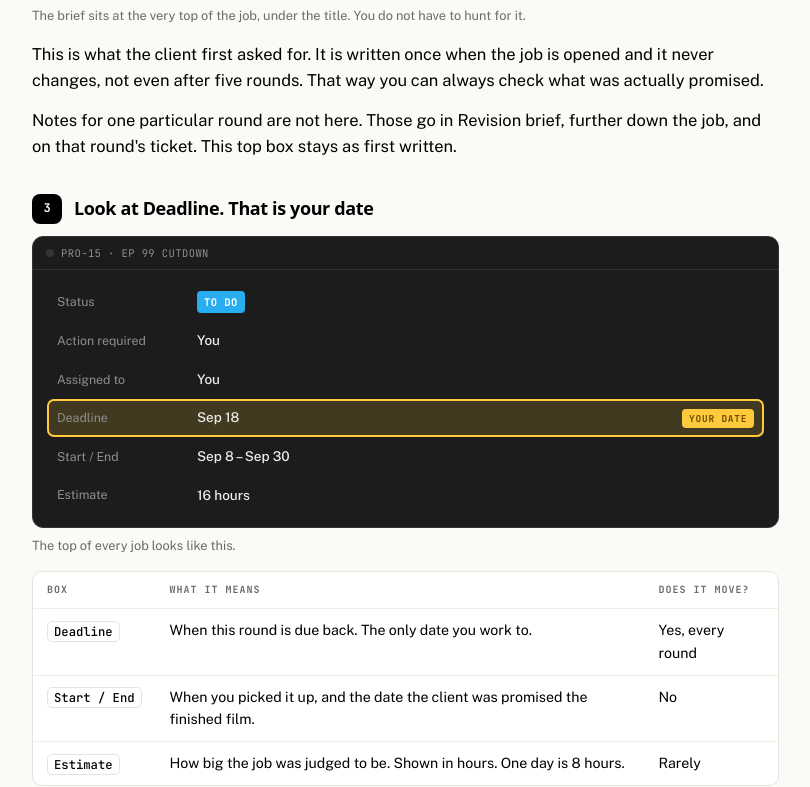
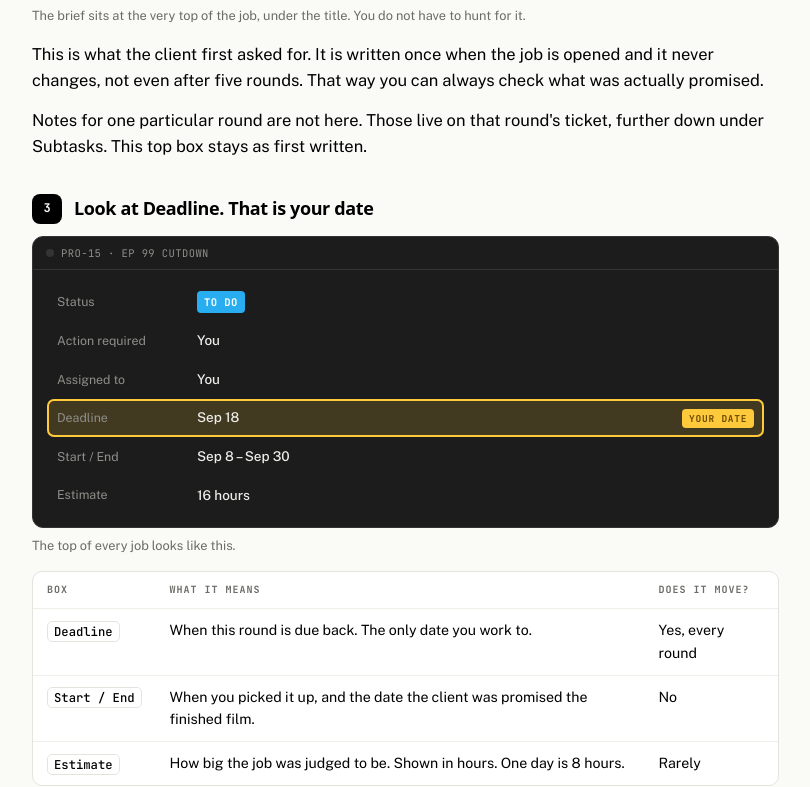
Before and after one commit to planariastudio/planaria-goodday-editor-guide, a plain HTML site: page index.html in a window 1280 px wide. Shown: the part 1921-2708 px from the top of the page, without its empty margins (294-1104 px from the left). Drawn offline with nearby package versions, Linux system fonts and the light colour scheme; a web font is replaced by a local one.

Commit message:
Round notes now live on the round ticket, not on the job

```diff
--- a/index.html
+++ b/index.html
@@ -287,7 +287,7 @@ footer{max-width:var(--maxw);color:var(--muted);font-size:13.4px;padding-top:8px
         <figcaption>The brief sits at the very top of the job, under the title. You do not have to hunt for it.</figcaption>
       </figure>
       <p>This is what the client first asked for. It is written once when the job is opened and it never changes, not even after five rounds. That way you can always check what was actually promised.</p>
-      <p>Notes for one particular round are not here. Those go in <span class="b">Revision brief</span>, further down the job, and on that round's ticket. This top box stays as first written.</p>
+      <p>Notes for one particular round are not here. Those live on that round's ticket, further down under Subtasks. This top box stays as first written.</p>
     </div>
   </div>
 
@@ -621,7 +621,7 @@ footer{max-width:var(--maxw);color:var(--muted);font-size:13.4px;padding-top:8px
         <div class="msg">
           <p class="h">🔁 Changes wanted</p>
           <p><span class="lk b">EP 99 CUTDOWN</span> has come back for changes.</p>
-          <p>What to change is in <span class="b">Revision brief</span> on the job, and on the new ticket underneath it. The date for this round is in <span class="b">Deadline</span>.</p>
+          <p>What to change is on the new ticket underneath the job, in <span class="b">Revision brief</span>. The date for this round is in <span class="b">Deadline</span> on the job.</p>
         </div>
       </figure>
       <p>The status will be one of two things:</p>
@@ -666,7 +666,7 @@ footer{max-width:var(--maxw);color:var(--muted);font-size:13.4px;padding-top:8px
             <p style="margin:0;font-size:12.8px;line-height:1.55">The deadline for this round is on the job, in the box called Deadline. Set this ticket to ROUND DONE when the round is finished.</p>
           </div>
         </div>
-        <figcaption>The notes and the files are on the ticket. The same notes are also in Revision brief on the job, so either place works.</figcaption>
+        <figcaption>Everything for this round is on the ticket: the notes in Revision brief, the files in Files for this round. Nowhere else.</figcaption>
       </figure>
     </div>
   </div>
@@ -739,9 +739,9 @@ footer{max-width:var(--maxw);color:var(--muted);font-size:13.4px;padding-top:8px
       <p>Every round goes back through SENT TO SPV, including client rounds. Your SPV sees it before the client does, every time.</p>
 
       <div class="note dont">
-        <span class="lab">Two briefs, and neither is yours to edit</span>
-        <p>The brief at the top of the job is the original ask. It stays as written for the life of the job. <span class="b">Revision brief</span>, further down, is what to change this round, and your SPV or Julius rewrites it every time the job comes back. Read both. Change neither. If either looks wrong, tell your SPV.</p>
-        <p>In ClickUp the brief got overwritten every time new client notes arrived, and by round four nobody could see what was first asked for. That is the habit this split exists to stop.</p>
+        <span class="lab">Two places to read, and neither is yours to edit</span>
+        <p>The brief at the top of the job is the original ask. It stays as written for the life of the job. Each round's notes are on that round's <b>ticket</b>, in <span class="b">Revision brief</span>, with anything the client sent in <span class="b">Files for this round</span>. Read both. Change neither. If either looks wrong, tell your SPV.</p>
+        <p>In ClickUp the brief got overwritten every time new client notes arrived, and by round four nobody could see what was first asked for. Now every round keeps its own notes on its own ticket, so round one is still readable at round five.</p>
       </div>
     </div>
   </div>
@@ -760,7 +760,7 @@ footer{max-width:var(--maxw);color:var(--muted);font-size:13.4px;padding-top:8px
           <div class="row"><span class="k">Review result</span><span class="v" style="color:var(--app-muted)">Your SPV when the cut is at SENT TO SPV. Julius when it is at SENT TO CLIENT. Setting it moves the job.</span></div>
           <div class="row"><span class="k">Final approval</span><span class="v" style="color:var(--app-muted)">Julius only. Approving tells the studio the file went to the client today.</span></div>
           <div class="row"><span class="k">The brief at the top</span><span class="v" style="color:var(--app-muted)">The original ask. It stays as written for the life of the job.</span></div>
-          <div class="row"><span class="k">Revision brief</span><span class="v" style="color:var(--app-muted)">What to change this round. Your SPV or Julius writes it each round.</span></div>
+          <div class="row"><span class="k">Revision brief</span><span class="v" style="color:var(--app-muted)">On each revision ticket. What to change that round. Your SPV or Julius writes it.</span></div>
           <div class="row"><span class="k">Deadline</span><span class="v" style="color:var(--app-muted)">Your SPV and Julius set this. Ask them to change it rather than changing it yourself.</span></div>
           <div class="row"><span class="k">Estimate</span><span class="v" style="color:var(--app-muted)">Set once at intake, before you saw the job. Log what it really took in Time Reports instead.</span></div>
         </div>
@@ -790,7 +790,7 @@ footer{max-width:var(--maxw);color:var(--muted);font-size:13.4px;padding-top:8px
   <div class="sec-head"><span class="sec-num">06</span><h2>Quick list</h2></div>
   <ol>
     <li><span class="f">Deadline</span> is your date. Not Start/End.</li>
-    <li>The brief is at the top of the job. <span class="f">Revision brief</span>, further down, is what to change this round.</li>
+    <li>The brief is at the top of the job. Each round's notes are on that round's ticket, in <span class="f">Revision brief</span>.</li>
     <li><span class="st" style="--c:var(--s-editing)">EDITING</span> when you start. <span class="st" style="--c:var(--s-internal)">SENT TO SPV</span> when it is ready. Those are your only two status changes.</li>
     <li>Revisions arrive as a numbered ticket. Read it, do it, set the ticket to ROUND DONE. The job sends itself back.</li>
     <li>Log your hours in <span class="f">Time Reports</span> on the job before you stop for the day. Roughly right is right enough.</li>
```
Also changed, not shown: 1 other file.
